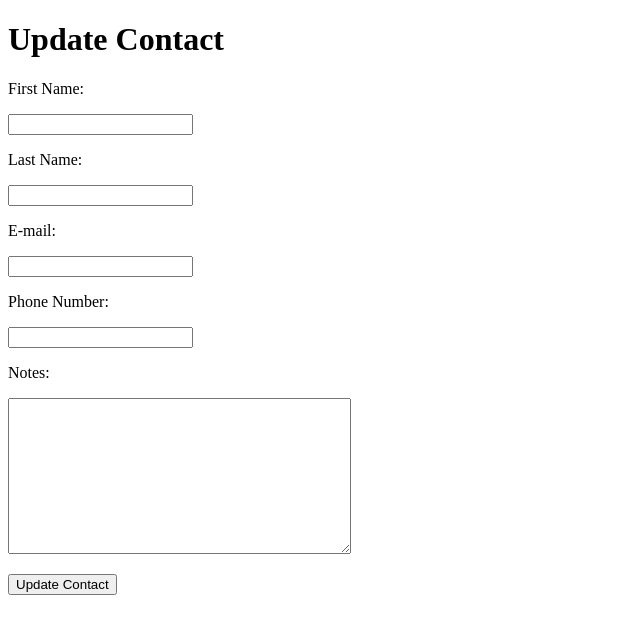
After one commit to darkarty/website, a Flask app: page /1/edit in a window 1280 px wide. The commit adds this page. Shown: the top 634 px of the page, without its empty margins (0-640 px from the left). Run offline with Flask 2, Linux system fonts and the light colour scheme.

```diff
--- a/Hello.py
+++ b/Hello.py
@@ -1,4 +1,4 @@
-from flask import Flask, render_template, request, redirect
+from flask import Flask, render_template, request, redirect, url_for
 import sqlite3 as sql
 import createDB
 
@@ -18,7 +18,30 @@ def index():
 
 @app.route('/<int:userID>')
 def user(userID):
-	return render_template('user_info.html',userID = userID)
+	con = sql.connect('database.db')
+	#con.row_factory = sql.Row
+	cur = con.cursor()
+	cur.execute("select rowid, * from contacts where rowid='%d'" % userID)
+	rows = cur.fetchall()
+	con.close
+	return render_template('user_info.html',userID = userID, rows = rows)
+
+@app.route('/<int:userID>/edit', methods = ['POST', 'GET'])
+def edit_user(userID):
+	if request.method == 'POST':
+		firstname = request.form['firstname']
+		lastname = request.form['lastname']
+		email = request.form['email']
+		phone = request.form['phone']
+		notes = request.form['notes']
+		con = sql.connect('database.db')
+		cur = con.cursor()
+		cur.execute("UPDATE contacts SET firstname = '%s', lastname = '%s', email = '%s', phone = '%s', notes = '%s' WHERE rowid='%d'" % (firstname, lastname, email, phone, notes, userID))
+		con.commit()
+		con.close
+		return redirect(url_for('index'))
+	else:
+		return render_template('user_edit.html', userID=userID)
 
 @app.route('/new', methods=['POST', 'GET'])
 def new():
@@ -28,14 +51,12 @@ def new():
 		email = request.form['email']
 		phone = request.form['phone']
 		notes = request.form['notes']
-
 		con = sql.connect('database.db')
 		cur = con.cursor()
 		cur.execute('INSERT INTO contacts (firstname, lastname, email, phone, notes) VALUES(?,?,?,?,?)',(firstname, lastname, email, phone, notes))
 		con.commit()
 		con.close
-		return redirect('/')
-
+		redirect(url_for('index'))
 	else:
 		return render_template('new.html')
 
--- a/templates/index.html
+++ b/templates/index.html
@@ -7,7 +7,6 @@
 </head>
 <body>
       <h1>Contact List</h1>
-      <p>{{rows}}</p>
       <ul>
          {% for row in rows %}
          <li>
--- /dev/null
+++ b/templates/user_edit.html
@@ -0,0 +1,27 @@
+<!DOCTYPE html>
+<html lang="en">
+<head>
+<meta charset="utf-8" />
+<meta name="viewport" content="width=device-width,initial-scale=1" />
+<title>Update Contact</title>
+</head>
+<body>
+      <h1>Update Contact</h1>
+      <form action = "/{{userID}}/edit" method = "POST">
+         <p>First Name:</p>
+         <input type = "text" name = "firstname" required id="id_first_name" maxlength="100"/><br>
+         <p>Last Name:</p>
+         <input type = "text" name = "lastname" required id="id_last_name" maxlength="100"/><br>
+         <p>E-mail:</p>
+         <input type="email" name="email" id="id_email" maxlength="254"/><br>
+         <p>Phone Number:</p>
+         <input type="text" name="phone" id="id_phone" maxlength="20" /><br>
+         <p>Notes:</p>
+         <textarea name="notes" cols="40" rows="10" id="id_notes"></textarea>
+         <p><input type="submit" value="Update Contact" /></p>
+      </form>
+
+
+
+</body>
+</html>
```
Also changed, not shown: templates/user_info.html (added, +23 -0 lines), README.md, 5 other files.
